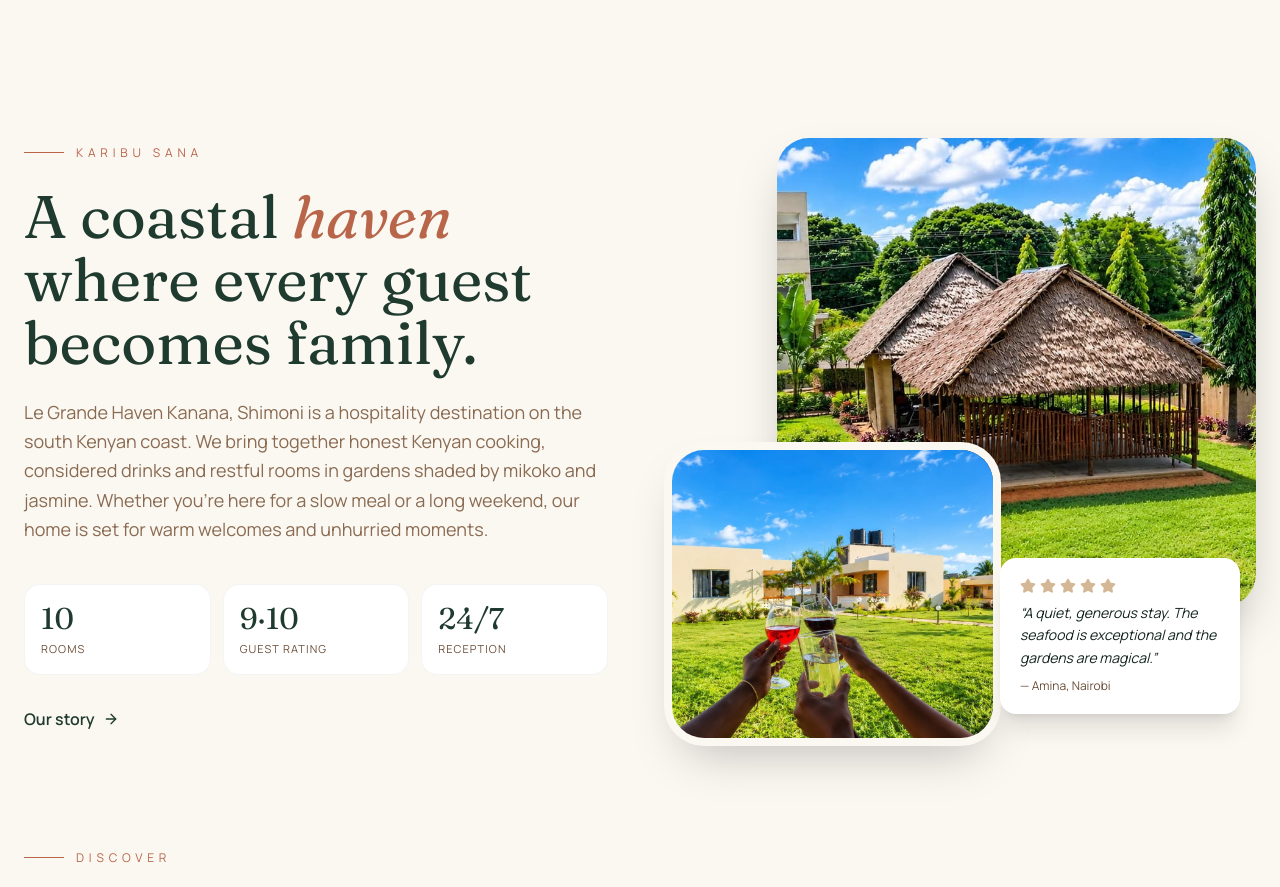
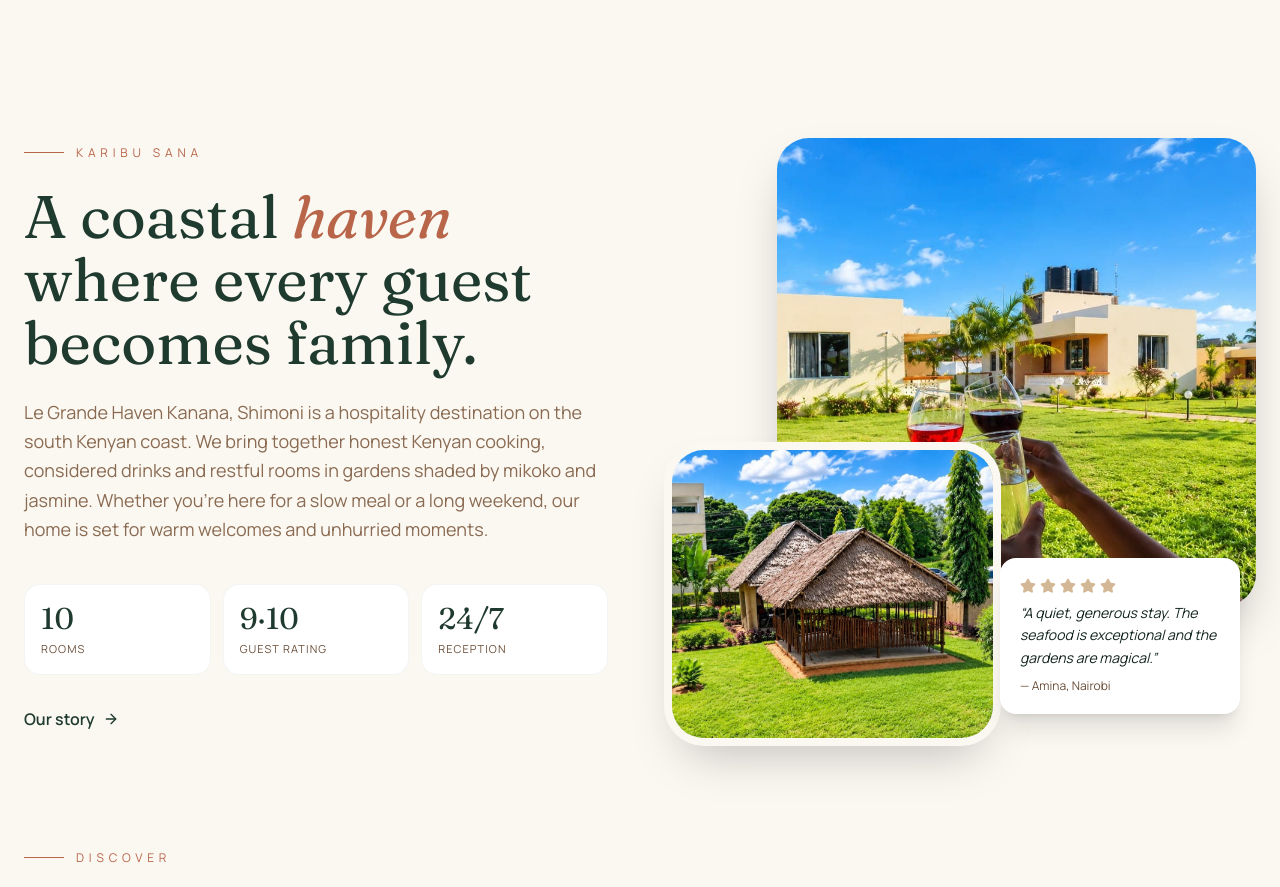
Before and after one commit to hemstone99/Le-Grande-Haven, a React (Vite) app: page / in a window 1280 px wide. Shown: the part 900-1787 px from the top of the page. Built offline with nearby package versions, Linux system fonts and the light colour scheme; no server answers.

Commit message:
Swap images in Karibu Sana section: people on right, tropical gardens on left

```diff
--- a/src/pages/Home.tsx
+++ b/src/pages/Home.tsx
@@ -216,8 +216,8 @@ export default function Home() {
             <Link to="/about" className="mt-8 inline-flex items-center gap-2 text-forest font-semibold hover:text-clay transition">Our story <ArrowRight className="w-4 h-4" /></Link>
           </div>
            <div className="relative h-[520px] md:h-[600px]">
-             <img loading="lazy" decoding="async" src="/hero/hero-lush.jpg" className="absolute right-0 top-0 w-[82%] h-[78%] rounded-[2rem] object-cover shadow-2xl" style={{ objectPosition: 'center 55%' }} alt="Tropical gardens at Le Grande Haven" />
-             <img loading="lazy" decoding="async" src="/hero/karibu.jpg" className="absolute left-0 bottom-0 w-[55%] h-[48%] rounded-[2rem] object-cover shadow-2xl ring-8 ring-cream-50" style={{ objectPosition: 'center 60%' }} alt="Guests enjoying drinks in the Le Grande Haven garden" />
+             <img loading="lazy" decoding="async" src="/hero/karibu.jpg" className="absolute right-0 top-0 w-[82%] h-[78%] rounded-[2rem] object-cover shadow-2xl" style={{ objectPosition: 'center 55%' }} alt="Guests enjoying drinks in the Le Grande Haven garden" />
+             <img loading="lazy" decoding="async" src="/hero/hero-lush.jpg" className="absolute left-0 bottom-0 w-[55%] h-[48%] rounded-[2rem] object-cover shadow-2xl ring-8 ring-cream-50" style={{ objectPosition: 'center 60%' }} alt="Tropical gardens at Le Grande Haven" />
              <div className="absolute right-4 bottom-6 bg-white rounded-2xl p-5 shadow-xl max-w-[15rem]">
               <div className="flex items-center gap-1 text-sand">{Array.from({ length: 5 }).map((_, i) => <Star key={i} className="w-4 h-4 fill-current" />)}</div>
               <p className="text-sm text-forest-deep mt-2 italic leading-relaxed">“A quiet, generous stay. The seafood is exceptional and the gardens are magical.”</p>
```
